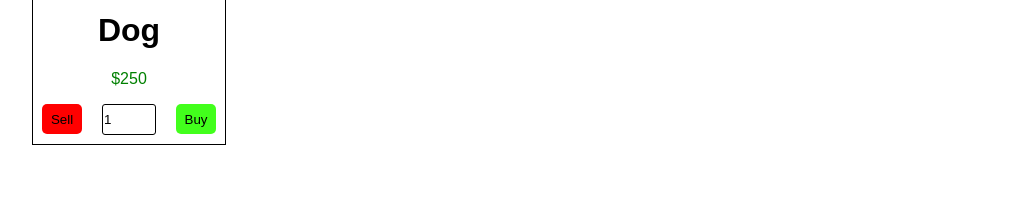
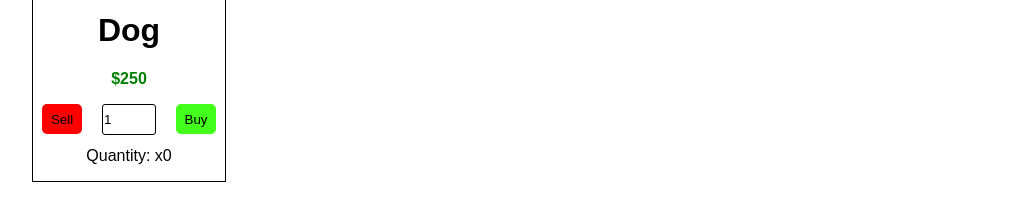
Before and after one commit to Electrizard/spend-simulator, a React (Vite) app: page / in a window 1280 px wide. Shown: the part 314-516 px from the top of the page, without its empty margins (128-1151 px from the left). Built offline with nearby package versions, Linux system fonts and the light colour scheme.

Commit message:
fixed sell functionality and list quantity in storeitem

```diff
--- /dev/null
+++ b/src/CashContext.jsx
@@ -0,0 +1,4 @@
+import {createContext} from 'react';
+
+
+export const CashContext = createContext();
--- a/src/Store.css
+++ b/src/Store.css
@@ -5,7 +5,3 @@
     width: 12em;
 
     }
-
-.store-item-div p{
-    color: green;
-}
--- a/src/StoreItem.css
+++ b/src/StoreItem.css
@@ -43,3 +43,12 @@
 .buy-button{
     background-color: rgb(66, 255, 28);
 }
+
+.price-display{
+    color:green;
+    font-weight: bold;
+}
+
+.quantity{
+    margin-top: 3px;
+}
--- a/src/StoreItem.jsx
+++ b/src/StoreItem.jsx
@@ -38,7 +38,7 @@ function StoreItem ({item}){
             return;
         }
 
-        if(cart[cartItemIndex].quantity > 0){
+        if(cart[cartItemIndex].quantity > 0 && buyAmount <= cart[cartItemIndex].quantity){
             setCash(cash + buyAmount * item.price);
             const newCart = [...cart];
             newCart[cartItemIndex] = {
@@ -57,14 +57,14 @@ function StoreItem ({item}){
         <div className="item-container">
             <img src={item.image}></img>
             <h1>{item.name}</h1>
-            <p>${item.price.toLocaleString()}</p>
+            <p className="price-display">${item.price.toLocaleString()}</p>
             <div className="buy-manager">
                 <button onClick={sellItem} className="sell-button">Sell</button>
                 <input onChange = {(e) => {if(e.target.value >= 0 && Number.isInteger(Number(e.target.value)))setBuyAmount(Number(e.target.value));}}
                 type="number" className="buy-amount" value={buyAmount == 0 ? "" : buyAmount}></input>
                 <button onClick={buyItem} className="buy-button">Buy</button>
             </div>
-
+            <p className="quantity">Quantity: x{findCartIndex() === -1 ?"0":cart[findCartIndex()].quantity}</p>
         </div>
     );
 }
```
